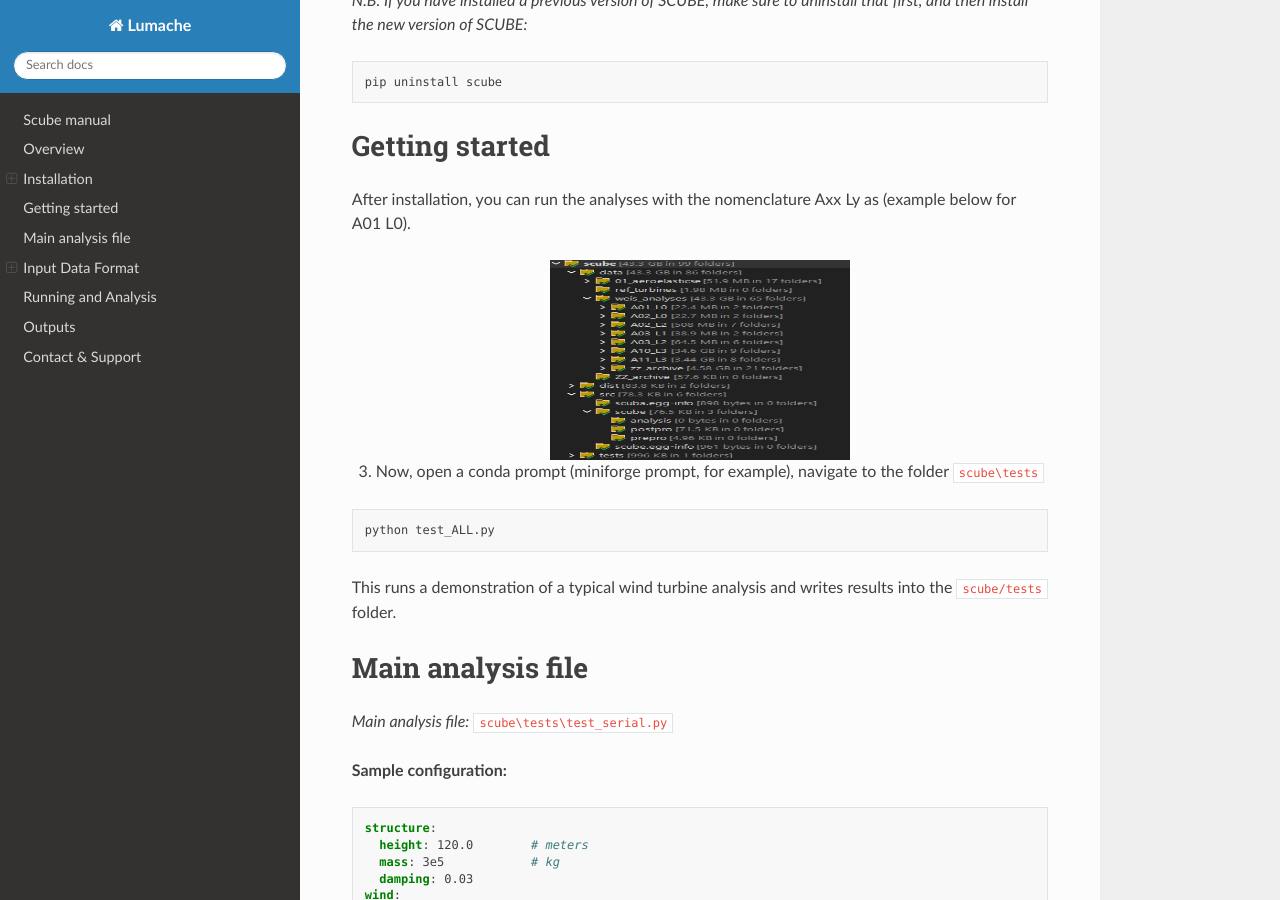
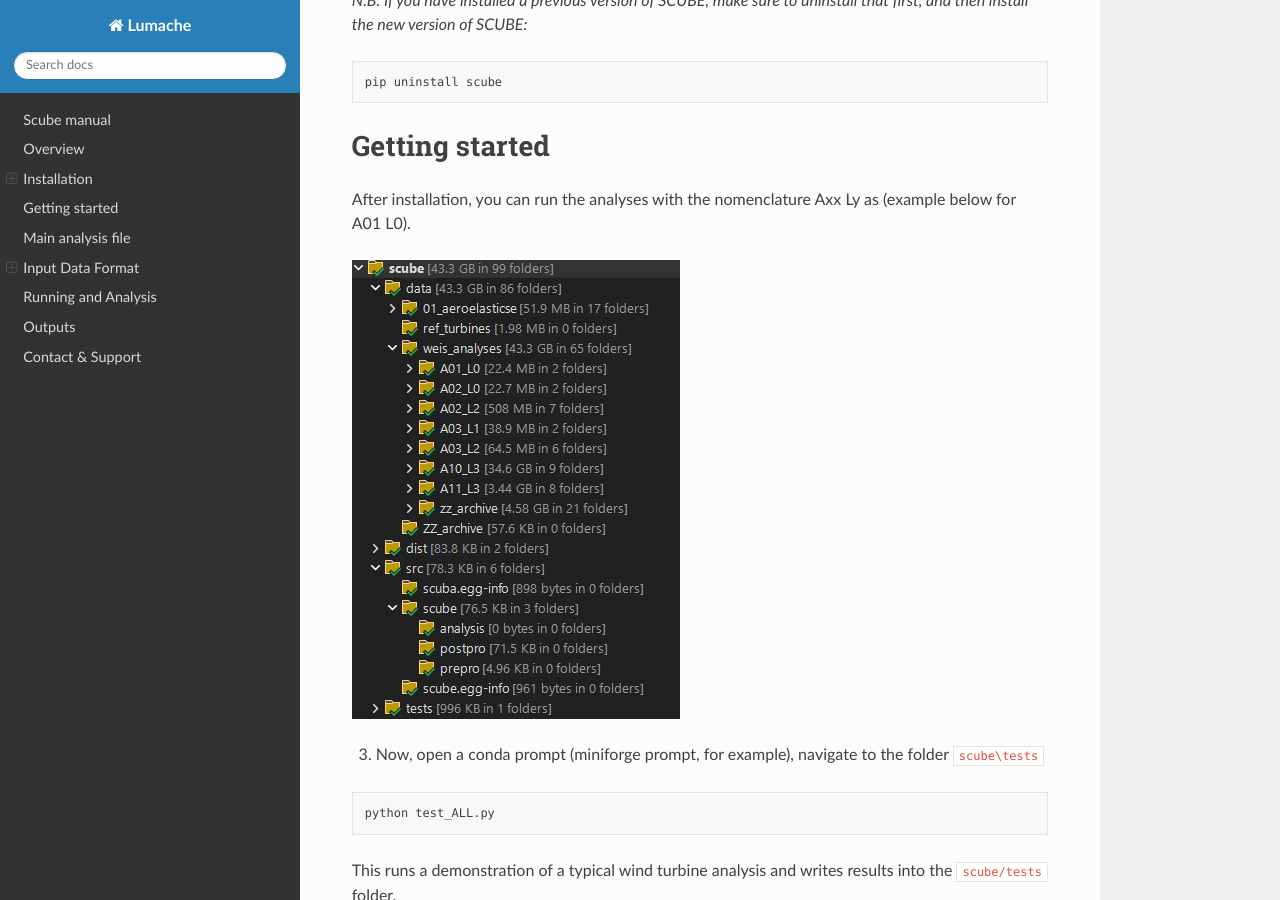
Before and after one commit to mcollu/scube, a Sphinx documentation site: the page built from docs/source/index.rst, in a window 1280 px wide and 900 px high, scrolled down 1644 px. Built offline with Sphinx 7.4.7 and the Read the Docs theme 3.1.0, drawn with Linux system fonts in a browser that asks for light colours.

Commit message:
Update index.rst

```diff
--- a/docs/source/index.rst
+++ b/docs/source/index.rst
@@ -75,11 +75,6 @@ After installation, you can run the analyses with the nomenclature Axx
 Ly as (example below for A01 L0).
 
 .. image:: scube_structure_20250807.png
-   :width: 300px
-   :height: 200px
-   :alt: Alternative text
-   :align: center
-
 
 3. Now, open a conda prompt (miniforge prompt, for example), navigate to
    the folder ``scube\tests``
```
